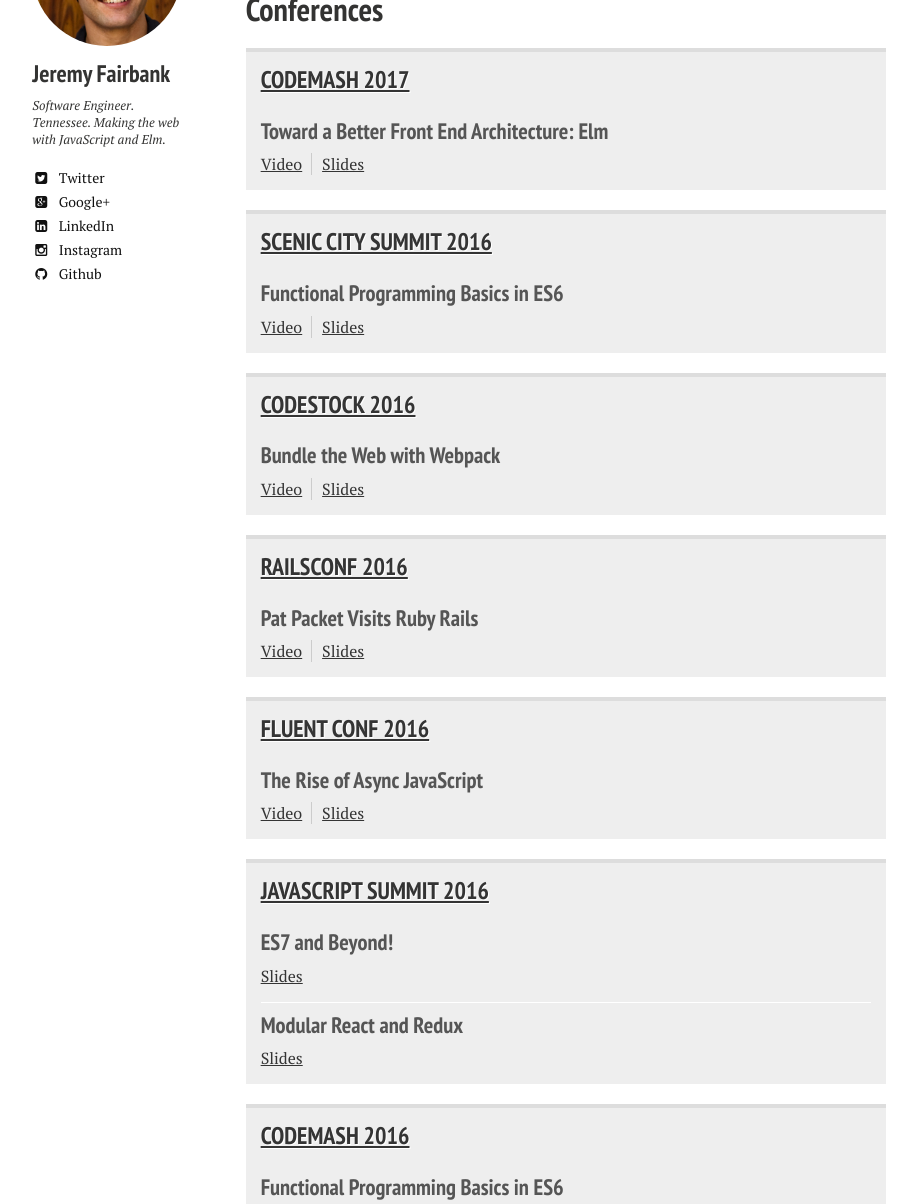
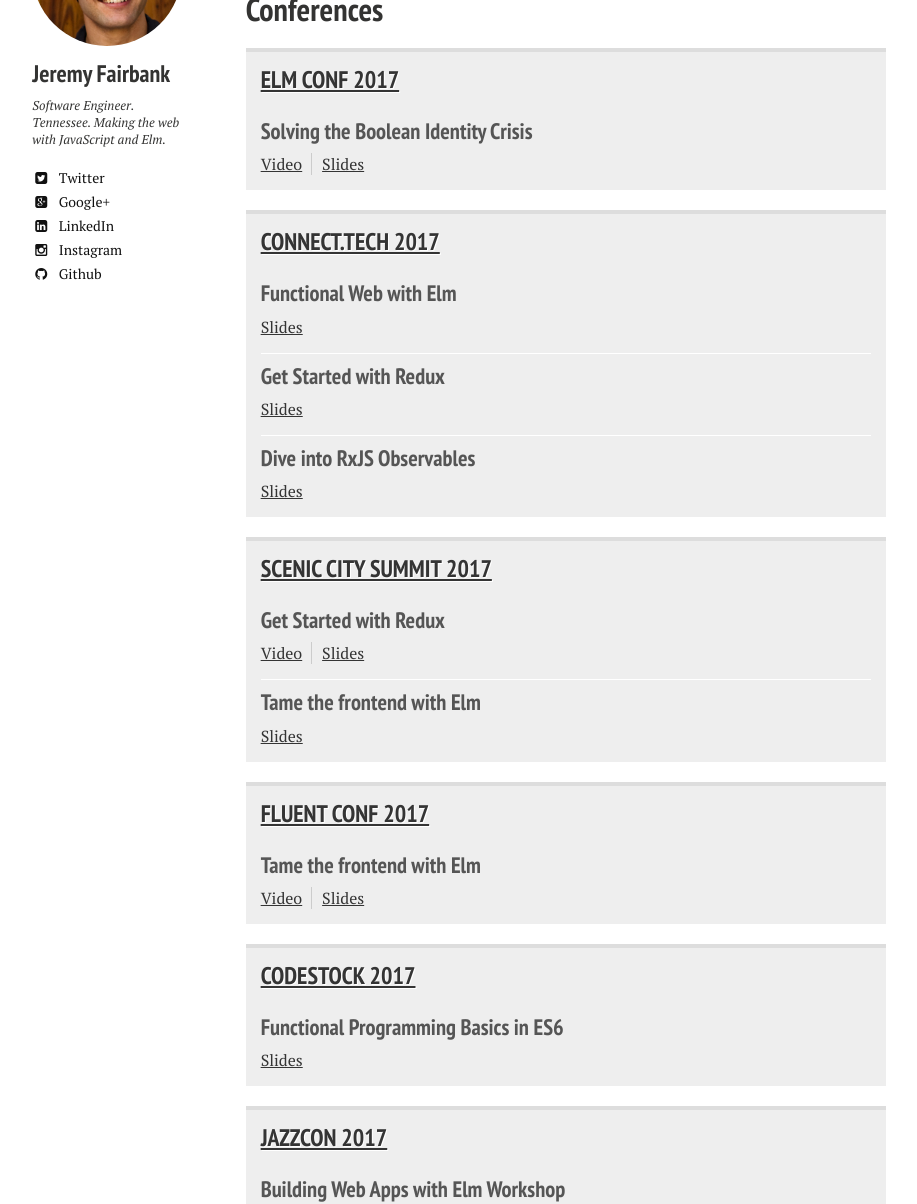
Before and after one commit to jfairbank/blog, a Jekyll site: the page built from conferences/index.md, in a window 1280 px wide and 1400 px high, scrolled down 465 px, cut to the strip 196-1400 px from the top of the window. Shown: the whole strip, without its empty margins (21-938 px from the left). Built offline with Jekyll 4.4.1, drawn with Linux system fonts in a browser that asks for light colours; nearby versions of some CDN libraries; some of the changed text lies outside the part shown.

Commit message:
Update talks

```diff
--- a/_data/conferences.yml
+++ b/_data/conferences.yml
@@ -1,3 +1,88 @@
+- name: "Elm Conf 2017"
+  url: https://www.elm-conf.us/
+  ext_link: <a href="https://www.elm-conf.us/" target="_blank">Elm Conf</a>
+  location: St. Louis, MO
+  talks:
+    - title: "Solving the Boolean Identity Crisis"
+      slides_url: https://speakerdeck.com/jfairbank/elm-conf-2017-solving-the-boolean-identity-crisis
+      slides_embed: <script async class="speakerdeck-embed" data-id="fea227b8a1e24120a028c178cf8750ac" data-ratio="1.77777777777778" src="//speakerdeck.com/assets/embed.js"></script>
+      video_url: https://www.youtube.com/watch?v=8Af1bh-BVY8
+
+- name: "Connect.Tech 2017"
+  url: http://connect.tech/
+  ext_link: <a href="http://connect.tech/" target="_blank">Connect.Tech</a>
+  location: Atlanta, GA
+  talks:
+    - title: "Functional Web with Elm"
+      slides_url: https://speakerdeck.com/jfairbank/connect-dot-tech-2017-functional-web-with-elm
+      slides_embed: <script async class="speakerdeck-embed" data-id="6b956fe4afb045d58b6f5d461c76f9cf" data-ratio="1.77777777777778" src="//speakerdeck.com/assets/embed.js"></script>
+    - title: "Get Started with Redux"
+      slides_url: https://speakerdeck.com/jfairbank/connect-dot-tech-2017-get-started-with-redux
+      slides_embed: <script async class="speakerdeck-embed" data-id="feac6253f78c4a579ed18a352bedd8b8" data-ratio="1.77777777777778" src="//speakerdeck.com/assets/embed.js"></script>
+    - title: "Dive into RxJS Observables"
+      slides_url: https://speakerdeck.com/jfairbank/connect-dot-tech-2017-dive-into-rxjs-observables
+      slides_embed: <script async class="speakerdeck-embed" data-id="a351fcd8d7624c3b82bdea451ac743d4" data-ratio="1.77777777777778" src="//speakerdeck.com/assets/embed.js"></script>
+
+- name: "Scenic City Summit 2017"
+  url: https://www.sceniccitysummit.com/
+  ext_link: <a href="https://www.sceniccitysummit.com/" target="_blank">Scenic City Summit</a>
+  location: Chattanooga, TN
+  talks:
+    - title: "Get Started with Redux"
+      slides_url: https://speakerdeck.com/jfairbank/scenic-city-summit-2017-get-started-with-redux
+      slides_embed: <script async class="speakerdeck-embed" data-id="5a623d24a32740759a64aae08f52adb5" data-ratio="1.77777777777778" src="//speakerdeck.com/assets/embed.js"></script>
+      video_url: https://www.youtube.com/watch?v=hDe_rzWlGtI
+    - title: "Tame the frontend with Elm"
+      slides_url: https://speakerdeck.com/jfairbank/scenic-city-summit-2017-tame-the-frontend-with-elm
+      slides_embed: <script async class="speakerdeck-embed" data-id="b84ad61763a444588cb08befe3a80716" data-ratio="1.77777777777778" src="//speakerdeck.com/assets/embed.js"></script>
+
+- name: "Fluent Conf 2017"
+  url: https://conferences.oreilly.com/fluent/fl-ca
+  ext_link: <a href="https://conferences.oreilly.com/fluent/fl-ca" target="_blank">Fluent Conf</a>
+  location: San Jose, CA
+  talks:
+    - title: "Tame the frontend with Elm"
+      slides_url: https://speakerdeck.com/jfairbank/fluent-conf-2017-tame-the-frontend-with-elm
+      slides_embed: <script async class="speakerdeck-embed" data-id="df3fd538001f49308a9e3a06d9c6c333" data-ratio="1.77777777777778" src="//speakerdeck.com/assets/embed.js"></script>
+      video_url: https://www.youtube.com/watch?v=D740qUZVcr4
+
+- name: "CodeStock 2017"
+  url: http://www.codestock.org/
+  ext_link: <a href="http://www.codestock.org/" target="_blank">CodeStock</a>
+  location: Knoxville, TN
+  talks:
+    - title: "Functional Programming Basics in ES6"
+      slides_url: https://speakerdeck.com/jfairbank/codestock-2017-functional-programming-basics-in-es6
+      slides_embed: <script async class="speakerdeck-embed" data-id="bbf82db06e9343558554feb5022ce10d" data-ratio="1.77777777777778" src="//speakerdeck.com/assets/embed.js"></script>
+
+- name: "JazzCon 2017"
+  url: http://jazzcon.tech/
+  ext_link: <a href="http://jazzcon.tech/" target="_blank">JazzCon</a>
+  location: New Orleans, LA
+  talks:
+    - title: "Building Web Apps with Elm Workshop"
+      slides_url: https://speakerdeck.com/jfairbank/jazzcon-2017-building-web-apps-with-elm-workshop
+      slides_embed: <script async class="speakerdeck-embed" data-id="c81adbb16cbd4859b809552236743573" data-ratio="1.77777777777778" src="//speakerdeck.com/assets/embed.js"></script>
+    - title: "State, Side Effects, and Redux. Oh my!"
+      slides_url: https://speakerdeck.com/jfairbank/jazzcon-2017-state-side-effects-and-redux-oh-my
+      slides_embed: <script async class="speakerdeck-embed" data-id="f0ceb197e9cf4a469d7bc6cd6ca783ae" data-ratio="1.77777777777778" src="//speakerdeck.com/assets/embed.js"></script>
+    - title: "The Rise of Async JavaScript"
+      slides_url: https://speakerdeck.com/jfairbank/jazzcon-2017-the-rise-of-async-javascript
+      slides_embed: <script async class="speakerdeck-embed" data-id="6b9888dfe50d4c81bd5c0ce3812ddd61" data-ratio="1.77777777777778" src="//speakerdeck.com/assets/embed.js"></script>
+      video_url: https://www.youtube.com/watch?v=tm9BBx99vvM
+
+- name: "DevNexus 2017"
+  url: https://devnexus.com/
+  ext_link: <a href="https://devnexus.com/" target="_blank">DevNexus</a>
+  location: Atlanta, GA
+  talks:
+    - title: "Functional Programming Basics in ES6"
+      slides_url: https://speakerdeck.com/jfairbank/devnexus-2017-functional-programming-basics-in-es6
+      slides_embed: <script async class="speakerdeck-embed" data-id="2c33f06ab9c24411a673599dae76a84e" data-ratio="1.77777777777778" src="//speakerdeck.com/assets/embed.js"></script>
+    - title: "The Rise of Async JavaScript"
+      slides_url: https://speakerdeck.com/jfairbank/devnexus-2017-the-rise-of-async-javascript
+      slides_embed: <script async class="speakerdeck-embed" data-id="c68eadb8aaf444f39618b89f20058e60" data-ratio="1.77777777777778" src="//speakerdeck.com/assets/embed.js"></script>
+
 - name: "CodeMash 2017"
   url: http://www.codemash.org/
   ext_link: <a href="http://www.codemash.org/" target="_blank">CodeMash</a>
```
Also changed, not shown: 14 other files.
